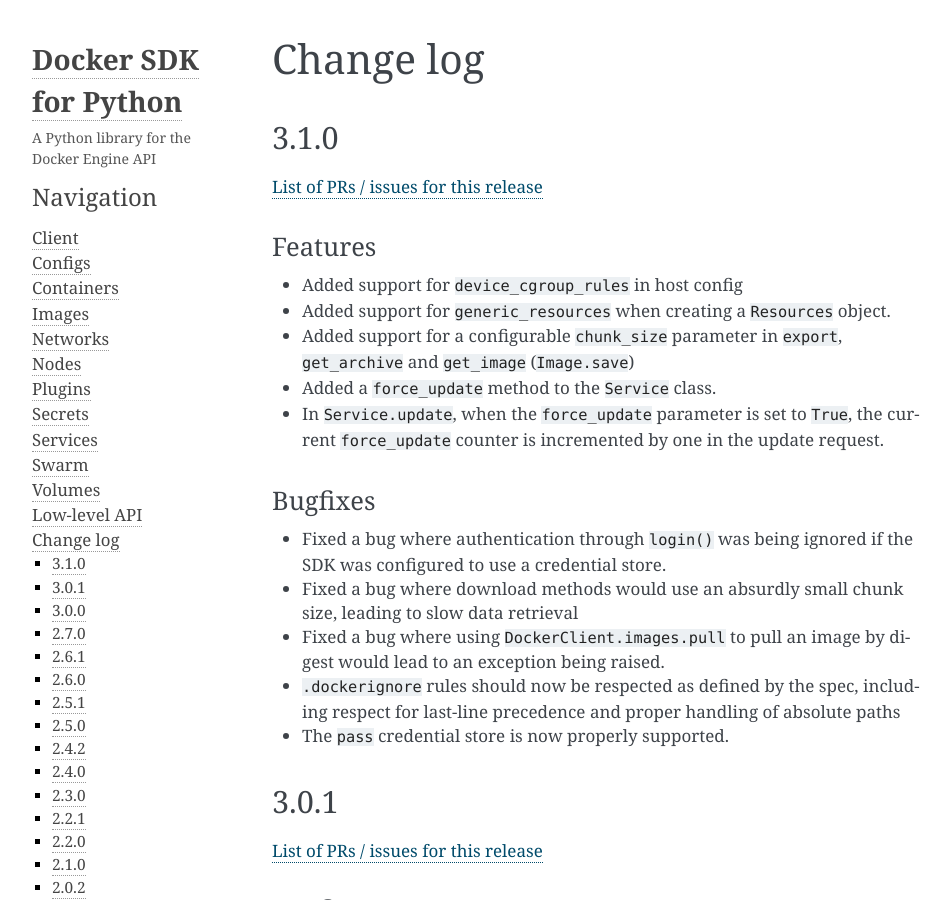
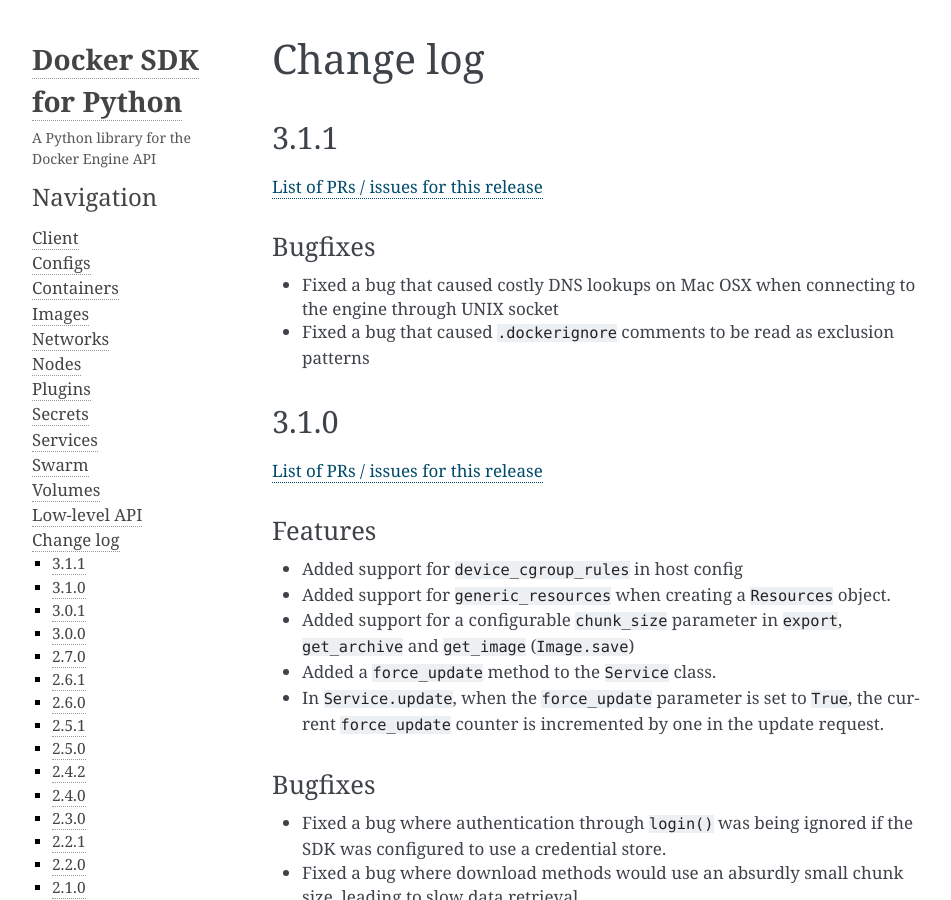
Before and after one commit to docker/docker-py, a Sphinx documentation site: the page built from docs/change-log.md, in a window 1280 px wide and 900 px high. Shown: the whole window, without its empty margins (148-1099 px from the left). Built offline with Sphinx 7.4.7, drawn with Linux system fonts in a browser that asks for light colours; pages that are not in the unit, such as notebooks, are missing from menus.

Commit message:
Bump 3.1.1
Signed-off-by: Joffrey F <joffrey@docker.com>

```diff
--- a/docker/version.py
+++ b/docker/version.py
@@ -1,2 +1,2 @@
-version = "3.2.0-dev"
+version = "3.1.1"
 version_info = tuple([int(d) for d in version.split("-")[0].split(".")])
--- a/docs/change-log.md
+++ b/docs/change-log.md
@@ -1,5 +1,17 @@
 Change log
 ==========
+
+3.1.1
+-----
+
+[List of PRs / issues for this release](https://github.com/docker/docker-py/milestone/46?closed=1)
+
+### Bugfixes
+
+* Fixed a bug that caused costly DNS lookups on Mac OSX when connecting to the
+  engine through UNIX socket
+* Fixed a bug that caused `.dockerignore` comments to be read as exclusion
+  patterns
 
 3.1.0
 -----
```
